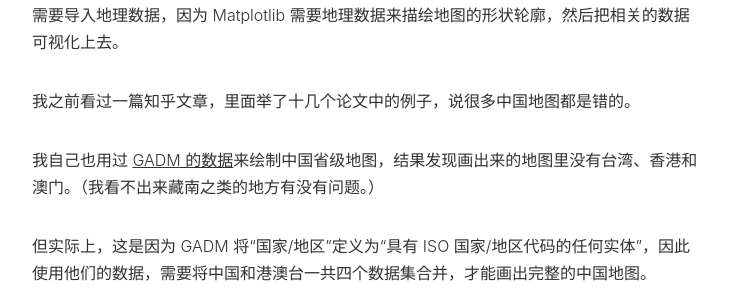
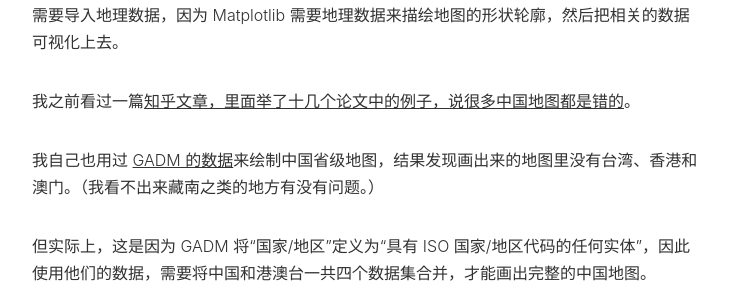
Before and after one commit to blurryyou/blurryyou.github.io, a Jekyll site: the page built from _posts/2019-10-10-chinese-spatial-data.md, in a window 1280 px wide. Shown: the part 1617-1915 px from the top of the page, without its empty margins (274-1004 px from the left). Built offline with Jekyll 4.4.1, drawn with Linux system fonts in a browser that asks for light colours; part of the change alters nothing that is shown.

```diff
--- a/_posts/2019-10-10-chinese-spatial-data.md
+++ b/_posts/2019-10-10-chinese-spatial-data.md
@@ -43,7 +43,7 @@ Python 很多 lib 都支持地图绘制，像是 Pyecharts, Plotly.graph_objs, M
 
 [Geopandas](http://geopandas.org/) 是基于 [Matplotlib](http://matplotlib.org/) 进行绘图的，只是作为地图专精，所以方法更简单一些。二者都需要导入地理数据，因为 Matplotlib 需要地理数据来描绘地图的形状轮廓，然后把相关的数据可视化上去。
 
-我之前看过一篇知乎文章，里面举了十几个论文中的例子，说很多中国地图都是错的。
+我之前看过一篇[知乎文章，里面举了十几个论文中的例子，说很多中国地图都是错的](https://zhuanlan.zhihu.com/p/25634886)。
 
 我自己也用过 [GADM 的数据](https://gadm.org/data.html)来绘制中国省级地图，结果发现画出来的地图里没有台湾、香港和澳门。（我看不出来藏南之类的地方有没有问题。）
 
```
